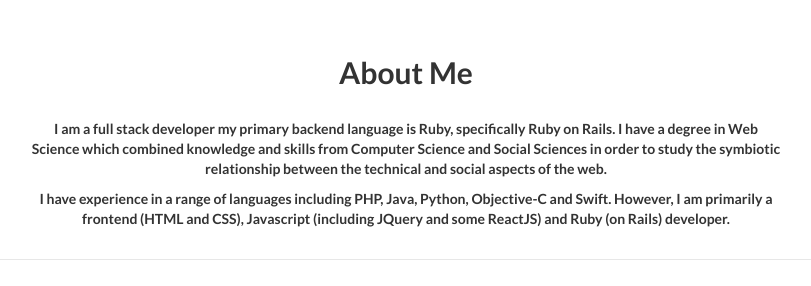
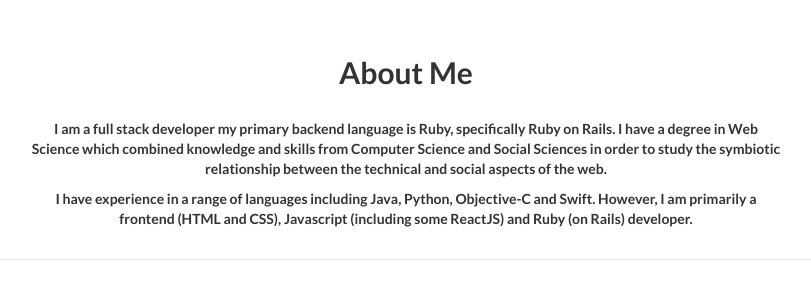
Before and after one commit to elliehamilton3/old-elliehamilton3.github.io, a Jekyll site: the page built from index.html, in a window 1280 px wide and 900 px high, scrolled down 711 px, cut to the strip 70-356 px from the top of the window. Shown: the whole strip, without its empty margins (234-1045 px from the left). Built offline with Jekyll 4.4.1, drawn with Linux system fonts in a browser that asks for light colours; nearby versions of some CDN libraries; library files that are not in the unit come from our copies.

Commit message:
Update about.html

```diff
--- a/_includes/about.html
+++ b/_includes/about.html
@@ -6,7 +6,7 @@
               <h2>About Me</h2>
               <br/>
                 <p>I am a full stack developer my primary backend language is Ruby, specifically Ruby on Rails. I have a degree in Web Science which combined knowledge and skills from Computer Science and Social Sciences in order to study the symbiotic relationship between the technical and social aspects of the web.</p>
-                <p>I have experience in a range of languages including PHP, Java, Python, Objective-C and Swift. However, I am primarily a frontend (HTML and CSS), Javascript (including JQuery and some ReactJS) and Ruby (on Rails) developer.</p>
+                <p>I have experience in a range of languages including Java, Python, Objective-C and Swift. However, I am primarily a frontend (HTML and CSS), Javascript (including some ReactJS) and Ruby (on Rails) developer.</p>
                 <br/>
               </div>
         </div>
```
